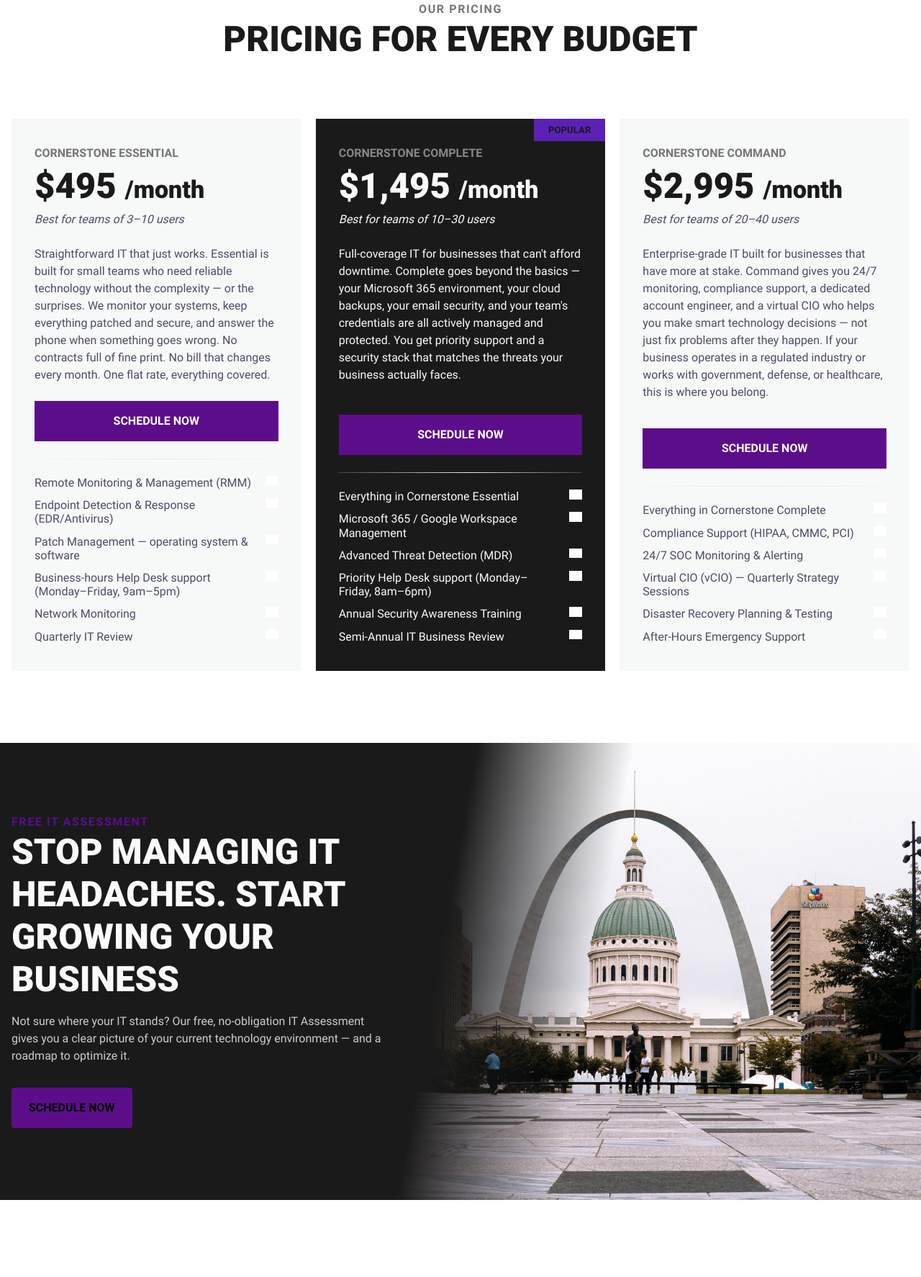
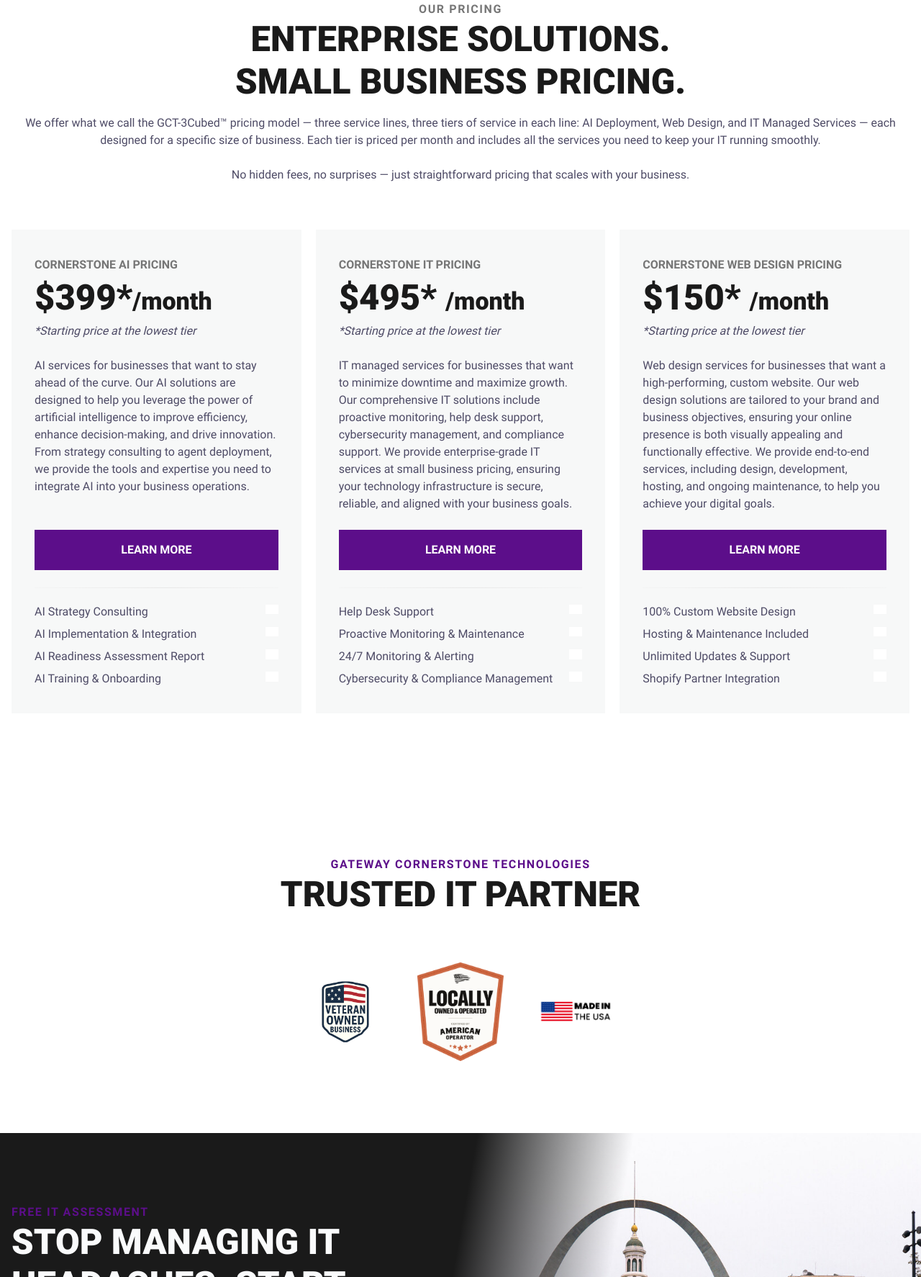
Before and after one commit to Mark-GCT/GCT, an Eleventy site: page src/index.html in a window 1280 px wide. Shown: the part 6096-7870 px from the top of the page at 72% size. Built offline with nearby package versions, Linux system fonts and the light colour scheme; Eleventy itself is replaced by a stand-in of ours; files that its build step writes are made by us from their sources; grey boxes are pictures that could not be loaded; what @codestitchofficial/eleventy-plugin-sharp-images, glob would draw is missing.

Commit message:
updated index, ai, managed, and less

```diff
--- a/src/assets/less/local.less
+++ b/src/assets/less/local.less
@@ -2378,3 +2378,87 @@
         }
     }
 }
+
+/*-- -------------------------- -->
+<---           Logos            -->
+<--- -------------------------- -*/
+
+/* Mobile - 360px */
+@media only screen and (min-width: 0rem) {
+    #logos-857 {
+        padding: var(--sectionPadding);
+        background-color: #fff;
+
+        .cs-container {
+            width: 100%;
+            /* changes to 1280px at desktop */
+            max-width: (800/16rem);
+            margin: auto;
+            display: flex;
+            flex-direction: column;
+            align-items: center;
+            /* 48px - 64px */
+            gap: clamp(3rem, 6vw, 4rem);
+        }
+
+        .cs-content {
+            /* set text align to left if content needs to be left aligned */
+            text-align: center;
+            width: 100%;
+            display: flex;
+            flex-direction: column;
+            /* centers content horizontally, set to flex-start to left align */
+            align-items: center;
+        }
+
+        .cs-title {
+            margin: 0;
+        }
+
+        .cs-logo-group {
+            display: flex;
+            flex-wrap: wrap;
+            align-items: center;
+            justify-content: center;
+            gap: (40/16rem);
+        }
+
+        .cs-logo {
+            width: 40%;
+            max-width: (120/16rem);
+            height: auto;
+            margin: 0;
+            display: block;
+        }
+    }
+}
+
+/* Desktop - 1300px */
+@media only screen and (min-width: 81.25rem) {
+    #logos-857 {
+        .cs-container {
+            max-width: (1280/16rem);
+        }
+    }
+}
+
+/* Dark Mode */
+@media only screen and (min-width: 0rem) {
+    body.dark-mode {
+        #logos-857 {
+            background-color: fade(#000, 20%);
+
+            .cs-topper {
+                color: var(--primaryLight);
+            }
+
+            .cs-title {
+                color: var(--bodyTextColorWhite);
+            }
+
+            .cs-logo {
+                filter: grayscale(100) brightness(2000%);
+            }
+        }
+    }
+}
--- a/src/index.html
+++ b/src/index.html
@@ -424,114 +424,95 @@ tags: "sitemap" # content/content.json will make sure that all pages in content/
     <div class="cs-container">
         <div class="cs-content">
             <span class="cs-topper">OUR PRICING</span>
-            <h2 class="cs-title">PRICING FOR EVERY BUDGET</h2>
+            <h2 class="cs-title">ENTERPRISE SOLUTIONS. SMALL BUSINESS PRICING.</h2>
+            <p>
+                We offer what we call the GCT-3Cubed™ pricing model — three service lines, three tiers of service in each line: AI Deployment, Web Design, and IT Managed Services — each designed for a specific size of business. Each tier is priced per month and includes all the services you need to keep your IT running smoothly.
+                <br><br>
+                No hidden fees, no surprises — just straightforward pricing that scales with your business.
+            </p>
         </div>
         <ul class="cs-card-group">
             <li class="cs-item">
-                <span class="cs-package">CORNERSTONE ESSENTIAL</span>
-                <span class="cs-price">$495 <span class="cs-price-small"><small><small>/month</small></small></span></span>
+                <span class="cs-package">CORNERSTONE AI PRICING</span>
+                <span class="cs-price">$399*<span class="cs-price-small"><small><small>/month</small></small></span></span>
                 <p class="cs-item-p">
-                    <i>Best for teams of 3–10 users</i>
+                    <i>*Starting price at the lowest tier</i>
                     <br><br>
-                    Straightforward IT that just works. Essential is built for small teams who need reliable technology without the complexity — or the surprises. We monitor your systems, keep everything patched and secure, and answer the phone when something goes wrong. No contracts full of fine print. No bill that changes every month. One flat rate, everything covered.
+                    AI services for businesses that want to stay ahead of the curve. Our AI solutions are designed to help you leverage the power of artificial intelligence to improve efficiency, enhance decision-making, and drive innovation. From strategy consulting to agent deployment, we provide the tools and expertise you need to integrate AI into your business operations.
                 </p>
-                <a href="/contact/" class="cs-button-solid cs-price-button">SCHEDULE NOW</a>
+                <a href="/ai/" class="cs-button-solid cs-price-button">LEARN MORE</a>
                 <ul class="cs-ul">
                     <li class="cs-li">
-                        Remote Monitoring & Management (RMM)
+                        AI Strategy Consulting
                         <img class="cs-icon" aria-hidden="true" loading="lazy" decoding="async" src="https://csimg.nyc3.cdn.digitaloceanspaces.com/Icons/mech-check.svg" alt="checkmark" width="18" height="18">
                     </li>
                     <li class="cs-li">
-                        Endpoint Detection & Response (EDR/Antivirus)
+                        AI Implementation & Integration
                         <img class="cs-icon" aria-hidden="true" loading="lazy" decoding="async" src="https://csimg.nyc3.cdn.digitaloceanspaces.com/Icons/mech-check.svg" alt="checkmark" width="18" height="18">
                     </li>
                     <li class="cs-li">
-                        Patch Management — operating system & software
+                        AI Readiness Assessment Report
                         <img class="cs-icon" aria-hidden="true" loading="lazy" decoding="async" src="https://csimg.nyc3.cdn.digitaloceanspaces.com/Icons/mech-check.svg" alt="checkmark" width="18" height="18">
                     </li>
                     <li class="cs-li">
-                        Business-hours Help Desk support (Monday–Friday, 9am–5pm)
-                        <img class="cs-icon" aria-hidden="true" loading="lazy" decoding="async" src="https://csimg.nyc3.cdn.digitaloceanspaces.com/Icons/mech-check.svg" alt="checkmark" width="18" height="18">
-                    </li>
-                    <li class="cs-li">
-                        Network Monitoring
-                        <img class="cs-icon" aria-hidden="true" loading="lazy" decoding="async" src="https://csimg.nyc3.cdn.digitaloceanspaces.com/Icons/mech-check.svg" alt="checkmark" width="18" height="18">
-                    </li>
-                        <li class="cs-li">
-                        Quarterly IT Review
-                        <img class="cs-icon" aria-hidden="true" loading="lazy" decoding="async" src="https://csimg.nyc3.cdn.digitaloceanspaces.com/Icons/mech-check.svg" alt="checkmark" width="18" height="18">
-                    </li>
-                </ul>
-            </li>
-            <li class="cs-item cs-popular">
-                <span class="cs-package">CORNERSTONE COMPLETE</span>
-                <span class="cs-price">$1,495 <span class="cs-price-small"><small><small>/month</small></small></span></span>
-                <p class="cs-item-p">
-                    <i>Best for teams of 10–30 users</i>
-                    <br><br>
-                    Full-coverage IT for businesses that can't afford downtime. Complete goes beyond the basics — your Microsoft 365 environment, your cloud backups, your email security, and your team's credentials are all actively managed and protected. You get priority support and a security stack that matches the threats your business actually faces.
-                </p>
-                <a href="/contact/" class="cs-button-solid cs-price-button">SCHEDULE NOW</a>
-                <ul class="cs-ul">
-                    <li class="cs-li">
-                        Everything in Cornerstone Essential
-                        <img class="cs-icon" aria-hidden="true" loading="lazy" decoding="async" src="https://csimg.nyc3.cdn.digitaloceanspaces.com/Icons/mech-check.svg" alt="checkmark" width="18" height="18">
-                    </li>
-                    <li class="cs-li">
-                        Microsoft 365 / Google Workspace Management
-                        <img class="cs-icon" aria-hidden="true" loading="lazy" decoding="async" src="https://csimg.nyc3.cdn.digitaloceanspaces.com/Icons/mech-check.svg" alt="checkmark" width="18" height="18">
-                    </li>
-                    <li class="cs-li">
-                        Advanced Threat Detection (MDR)
-                        <img class="cs-icon" aria-hidden="true" loading="lazy" decoding="async" src="https://csimg.nyc3.cdn.digitaloceanspaces.com/Icons/mech-check.svg" alt="checkmark" width="18" height="18">
-                    </li>
-                    <li class="cs-li">
-                        Priority Help Desk support (Monday–Friday, 8am–6pm)
-                        <img class="cs-icon" aria-hidden="true" loading="lazy" decoding="async" src="https://csimg.nyc3.cdn.digitaloceanspaces.com/Icons/mech-check.svg" alt="checkmark" width="18" height="18">
-                    </li>
-                    <li class="cs-li">
-                        Annual Security Awareness Training
-                        <img class="cs-icon" aria-hidden="true" loading="lazy" decoding="async" src="https://csimg.nyc3.cdn.digitaloceanspaces.com/Icons/mech-check.svg" alt="checkmark" width="18" height="18">
-                    </li>
-                    <li class="cs-li">
-                        Semi-Annual IT Business Review
+                        AI Training & Onboarding
                         <img class="cs-icon" aria-hidden="true" loading="lazy" decoding="async" src="https://csimg.nyc3.cdn.digitaloceanspaces.com/Icons/mech-check.svg" alt="checkmark" width="18" height="18">
                     </li>
                 </ul>
             </li>
             <li class="cs-item">
-                <span class="cs-package">CORNERSTONE COMMAND</span>
-                <span class="cs-price">$2,995 <span class="cs-price-small"><small><small>/month</small></small></span>
-                </span>
+                <span class="cs-package">CORNERSTONE IT PRICING</span>
+                <span class="cs-price">$495* <span class="cs-price-small"><small><small>/month</small></small></span></span>
                 <p class="cs-item-p">
-                    <i>Best for teams of 20–40 users</i>
+                    <i>*Starting price at the lowest tier</i>
                     <br><br>
-                    Enterprise-grade IT built for businesses that have more at stake. Command gives you 24/7 monitoring, compliance support, a dedicated account engineer, and a virtual CIO who helps you make smart technology decisions — not just fix problems after they happen. If your business operates in a regulated industry or works with government, defense, or healthcare, this is where you belong.
+                    IT managed services for businesses that want to minimize downtime and maximize growth. Our comprehensive IT solutions include proactive monitoring, help desk support, cybersecurity management, and compliance support. We provide enterprise-grade IT services at small business pricing, ensuring your technology infrastructure is secure, reliable, and aligned with your business goals.
                 </p>
-                <a href="/contact/" class="cs-button-solid cs-price-button">SCHEDULE NOW</a>
+                <a href="/managed/" class="cs-button-solid cs-price-button">LEARN MORE</a>
                 <ul class="cs-ul">
                     <li class="cs-li">
-                        Everything in Cornerstone Complete
+                        Help Desk Support
                         <img class="cs-icon" aria-hidden="true" loading="lazy" decoding="async" src="https://csimg.nyc3.cdn.digitaloceanspaces.com/Icons/mech-check.svg" alt="checkmark" width="18" height="18">
                     </li>
                     <li class="cs-li">
-                        Compliance Support (HIPAA, CMMC, PCI)
+                        Proactive Monitoring & Maintenance
                         <img class="cs-icon" aria-hidden="true" loading="lazy" decoding="async" src="https://csimg.nyc3.cdn.digitaloceanspaces.com/Icons/mech-check.svg" alt="checkmark" width="18" height="18">
                     </li>
                     <li class="cs-li">
-                        24/7 SOC Monitoring & Alerting
+                        24/7 Monitoring & Alerting
                         <img class="cs-icon" aria-hidden="true" loading="lazy" decoding="async" src="https://csimg.nyc3.cdn.digitaloceanspaces.com/Icons/mech-check.svg" alt="checkmark" width="18" height="18">
                     </li>
                     <li class="cs-li">
-                        Virtual CIO (vCIO) — Quarterly Strategy Sessions
+                        Cybersecurity & Compliance Management
+                        <img class="cs-icon" aria-hidden="true" loading="lazy" decoding="async" src="https://csimg.nyc3.cdn.digitaloceanspaces.com/Icons/mech-check.svg" alt="checkmark" width="18" height="18">
+                    </li>
+                </ul>
+            </li>
+            <li class="cs-item">
+                <span class="cs-package">CORNERSTONE WEB DESIGN PRICING</span>
+                <span class="cs-price">$150* <span class="cs-price-small"><small><small>/month</small></small></span>
+                </span>
+                <p class="cs-item-p">
+                    <i>*Starting price at the lowest tier</i>
+                    <br><br>
+                    Web design services for businesses that want a high-performing, custom website. Our web design solutions are tailored to your brand and business objectives, ensuring your online presence is both visually appealing and functionally effective. We provide end-to-end services, including design, development, hosting, and ongoing maintenance, to help you achieve your digital goals.
+                </p>
+                <a href="/webdesign/" class="cs-button-solid cs-price-button">LEARN MORE</a>
+                <ul class="cs-ul">
+                    <li class="cs-li">
+                        100% Custom Website Design
                         <img class="cs-icon" aria-hidden="true" loading="lazy" decoding="async" src="https://csimg.nyc3.cdn.digitaloceanspaces.com/Icons/mech-check.svg" alt="checkmark" width="18" height="18">
                     </li>
                     <li class="cs-li">
-                        Disaster Recovery Planning & Testing
+                        Hosting & Maintenance Included
                         <img class="cs-icon" aria-hidden="true" loading="lazy" decoding="async" src="https://csimg.nyc3.cdn.digitaloceanspaces.com/Icons/mech-check.svg" alt="checkmark" width="18" height="18">
                     </li>
                     <li class="cs-li">
-                        After-Hours Emergency Support
+                        Unlimited Updates & Support
+                        <img class="cs-icon" aria-hidden="true" loading="lazy" decoding="async" src="https://csimg.nyc3.cdn.digitaloceanspaces.com/Icons/mech-check.svg" alt="checkmark" width="18" height="18">
+                    </li>
+                    <li class="cs-li">
+                        Shopify Partner Integration
                         <img class="cs-icon" aria-hidden="true" loading="lazy" decoding="async" src="https://csimg.nyc3.cdn.digitaloceanspaces.com/Icons/mech-check.svg" alt="checkmark" width="18" height="18">
                     </li>
                 </ul>
@@ -575,6 +556,25 @@ tags: "sitemap" # content/content.json will make sure that all pages in content/
     </div>
 </section> -->
 
+<!-- ============================================ -->
+<!--                   Logos                      -->
+<!-- ============================================ -->
+
+<section id="logos-857">
+    <div class="cs-container">
+        <div class="cs-content">
+            <span class="cs-topper">GATEWAY CORNERSTONE TECHNOLOGIES</span>
+            <h2 class="cs-title">TRUSTED IT PARTNER</h2>
+        </div>
+        <div class="cs-logo-group">
+            <!--Ideally you want to use svg's for the file path image, which is why these aren't wrapped in picture elements for different screen sizes-->
+            <img class="cs-logo" src="/assets/images/badges/veteran-owned-business.png" alt="logo" width="150" height="65" loading="lazy" decoding="async">
+            <img class="cs-logo" src="/assets/images/badges/locally-owned.png" alt="logo" width="150" height="55" loading="lazy" decoding="async">
+            <img class="cs-logo" src="/assets/images/badges/made-in-usa.png" alt="logo" width="150" height="55" loading="lazy" decoding="async">
+        </div>
+    </div>
+</section>
+
     {% include 'sections/cta.html' %}
 
 {% endblock %}
```
Also changed, not shown: src/content/pages/ai.html (+2 -2 lines), src/content/pages/managed.html (+18 -24 lines), src/assets/images/badges/locally-owned.png (added), 1 other file.
